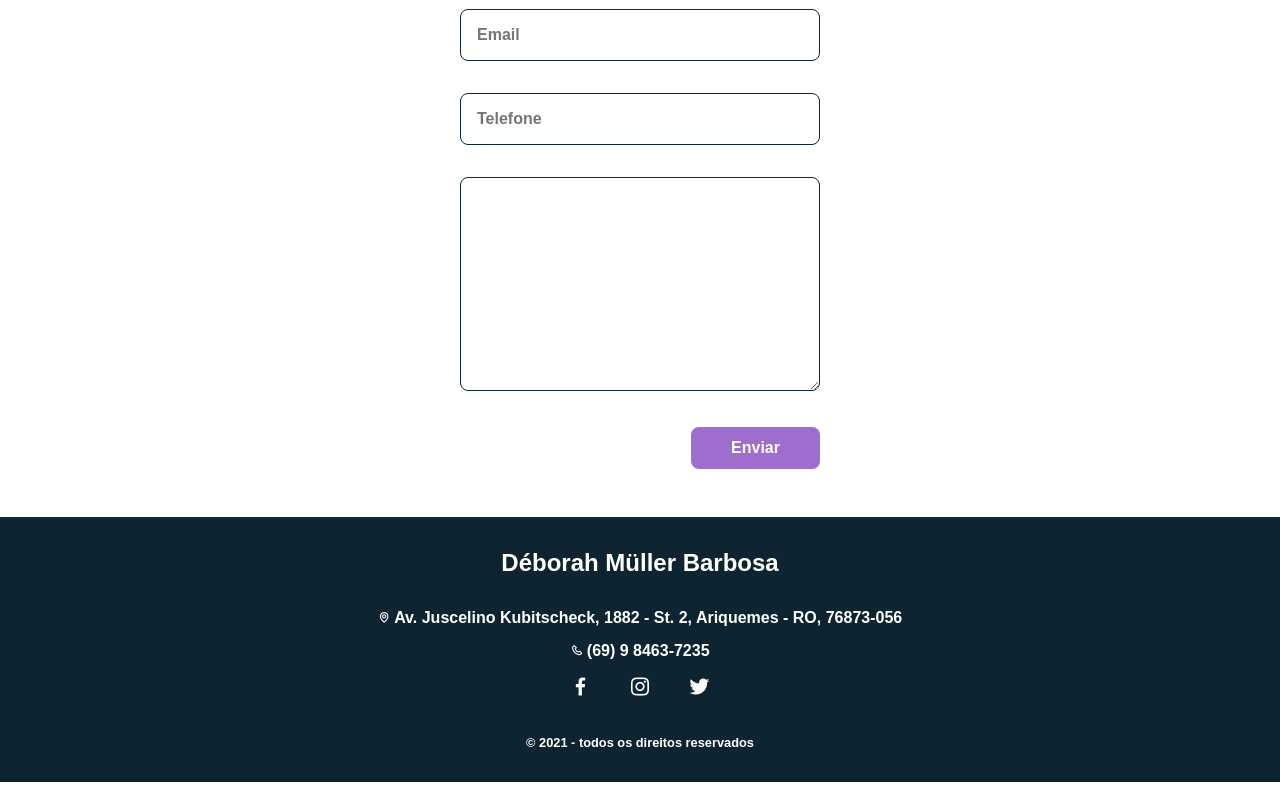
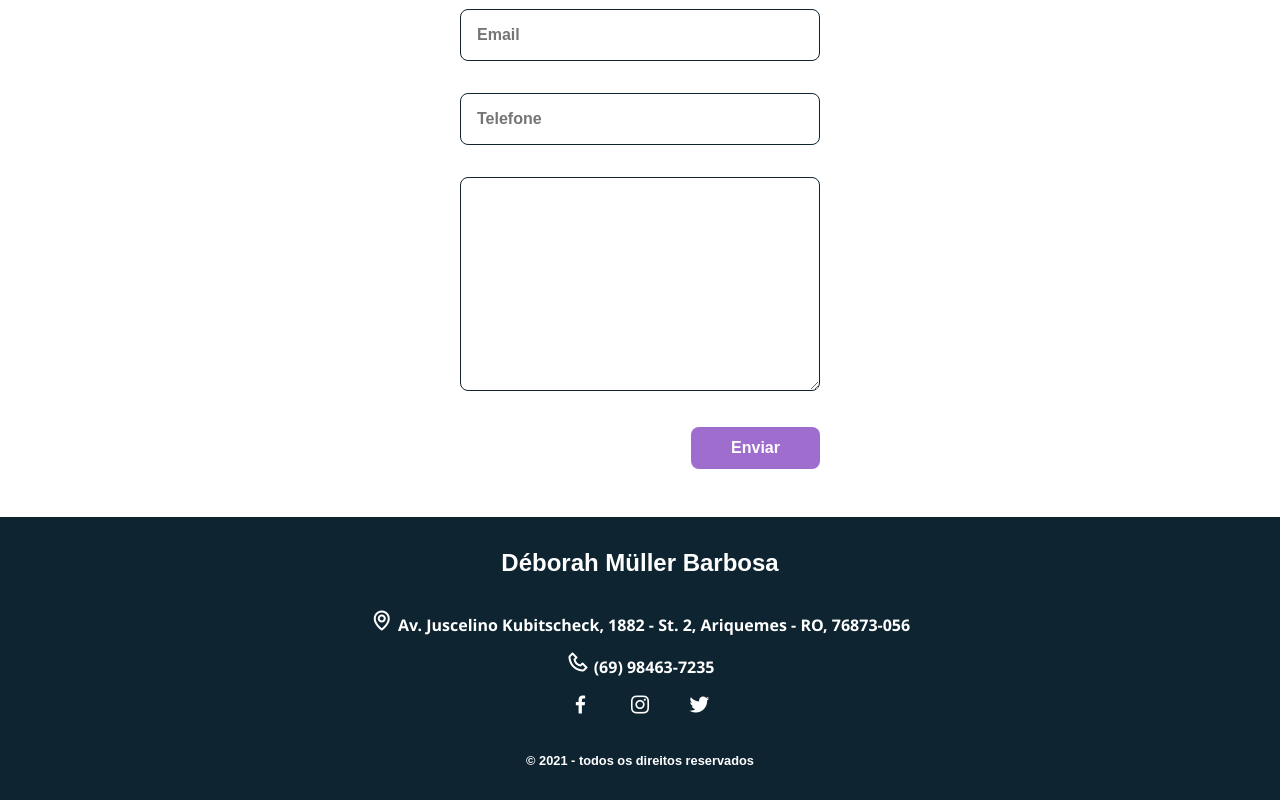
Before and after one commit to nelsoneto/portifolioDeborah, a plain HTML site: page index.html in a window 1280 px wide. Shown: the part 2428-3228 px from the top of the page. Drawn offline with nearby package versions, Linux system fonts and the light colour scheme; a web font is replaced by a local one.

Commit message:
alteração header e footer

```diff
--- a/assets/css/styles.css
+++ b/assets/css/styles.css
@@ -164,6 +164,9 @@ img{
 }
 .nav__logo{
   color: var(--second-color);
+}
+.nav__logo:hover{
+  color: var(--first-color);
 }
 .nav__toggle{
   color: var(--second-color);
@@ -365,10 +368,26 @@ img{
   color: #fff;
   margin: 0 var(--mb-2)
 }
+.footer__icon:hover{
+  color: var(--first-color);
+}
 .footer__end{
+  font-family: 'Segoe UI', Tahoma, Geneva, Verdana, sans-serif;
   font-size: 1rem;
   color: #fff;
-  margin-bottom: var(--mb-4);
+  margin: 0 var(--mb-2);
+}
+.footer__local i{
+  font-size: 1.5rem;
+}
+.footer__phone i{
+  font-size: 1.5rem;
+}
+.footer__local i:hover{
+  color: var(--first-color);
+}
+.footer__phone i:hover{
+  color: var(--first-color);
 }
 
 /* ===== MEDIA QUERIES=====*/
--- a/index.html
+++ b/index.html
@@ -181,13 +181,11 @@
         <footer class="footer">
             <p class="footer__title">Déborah Müller Barbosa</p>
             <div class="footer__local">
-                <i class='bx bx-map'></i>
-                <a class="footer__end" href="https://www.google.com/maps/place/Dra.+Deborah+Muller+-+Ortodontia+-+Dentista+Ariquemes/@-9.9131591,-63.0337115,17.5z/data=!4m12!1m6!3m5!1s0x93cc91fe9aa187ad:0x2c9b6308aec5d9fb!2sDra.+Deborah+Muller+-+Ortodontia+-+Dentista+Ariquemes!8m2!3d-9.9143187!4d-63.0315329!3m4!1s0x93cc91fe9aa187ad:0x2c9b6308aec5d9fb!8m2!3d-9.9143187!4d-63.0315329" target="_blank">Av. Juscelino Kubitscheck, 1882 - St. 2, Ariquemes - RO, 76873-056</a>
+                <a href="https://www.google.com/maps/place/Dra.+Deborah+Muller+-+Ortodontia+-+Dentista+Ariquemes/@-9.9131591,-63.0337115,17.5z/data=!4m12!1m6!3m5!1s0x93cc91fe9aa187ad:0x2c9b6308aec5d9fb!2sDra.+Deborah+Muller+-+Ortodontia+-+Dentista+Ariquemes!8m2!3d-9.9143187!4d-63.0315329!3m4!1s0x93cc91fe9aa187ad:0x2c9b6308aec5d9fb!8m2!3d-9.9143187!4d-63.0315329" target="_blank" class="footer__end"><i class='bx bx-map'></i> Av. Juscelino Kubitscheck, 1882 - St. 2, Ariquemes - RO, 76873-056</a>
             </div>
                 <br>
             <div class="footer__phone">
-                <i class='bx bx-phone'></i>
-                <a class="footer__end" href="">(69) 9 8463-7235</a>
+                <a class="footer__end" href=""><i class='bx bx-phone'></i> (69) 98463-7235</a>
             </div>
                 <br>
             <div class="footer__social">
```
